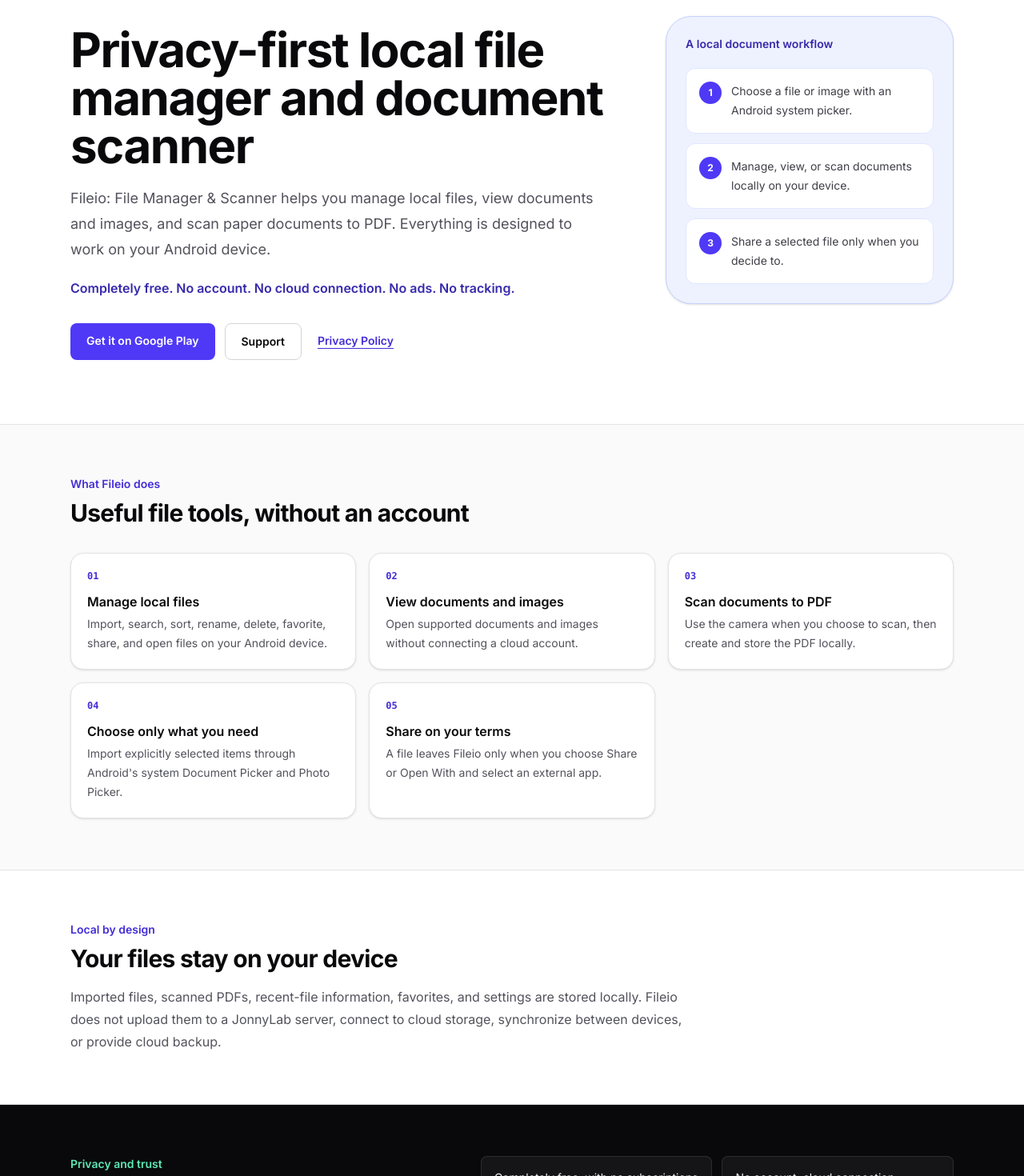
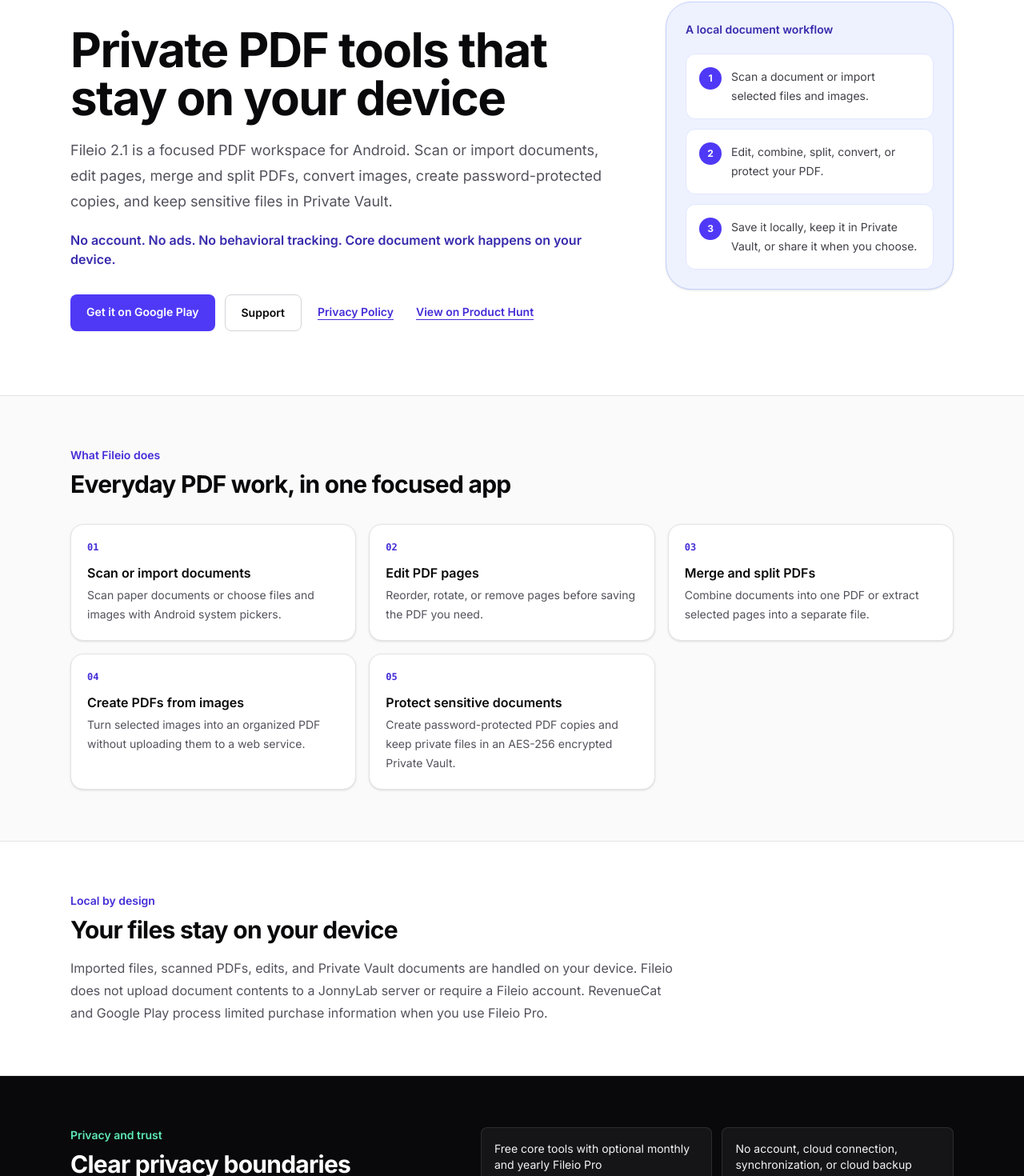
Before and after one commit to iamjohn96/jonnylab, a Next.js app: page /fileio in a window 1280 px wide. Shown: the part 264-1734 px from the top of the page at 80% size. Built offline with nearby package versions, Linux system fonts and the light colour scheme.

Commit message:
Update Fileio landing page for version 2.1
Align Fileio homepage, structured data, and support copy with the current Android private PDF workspace and optional Pro subscriptions.

```diff
--- a/app/fileio/page.tsx
+++ b/app/fileio/page.tsx
@@ -5,55 +5,57 @@
 
 const googlePlayUrl =
   "https://play.google.com/store/apps/details?id=com.jonnylab.fileio";
+const productHuntUrl =
+  "https://www.producthunt.com/products/fileio?launch=fileio";
 
 export const metadata = createPageMetadata({
-  title: "Fileio: File Manager & Scanner | JonnyLab",
+  title: "Fileio — Private PDF Workspace for Android | JonnyLab",
   description:
-    "Fileio is a privacy-first local file manager and document scanner for Android. Completely free, with no account, cloud connection, ads, or tracking.",
+    "Scan, edit, merge, split, protect, and privately store PDFs on your Android device with Fileio 2.1.",
   path: "/fileio",
 });
 
 const features = [
   {
     icon: "01",
-    title: "Manage local files",
+    title: "Scan or import documents",
     description:
-      "Import, search, sort, rename, delete, favorite, share, and open files on your Android device.",
+      "Scan paper documents or choose files and images with Android system pickers.",
   },
   {
     icon: "02",
-    title: "View documents and images",
+    title: "Edit PDF pages",
     description:
-      "Open supported documents and images without connecting a cloud account.",
+      "Reorder, rotate, or remove pages before saving the PDF you need.",
   },
   {
     icon: "03",
-    title: "Scan documents to PDF",
+    title: "Merge and split PDFs",
     description:
-      "Use the camera when you choose to scan, then create and store the PDF locally.",
+      "Combine documents into one PDF or extract selected pages into a separate file.",
   },
   {
     icon: "04",
-    title: "Choose only what you need",
+    title: "Create PDFs from images",
     description:
-      "Import explicitly selected items through Android's system Document Picker and Photo Picker.",
+      "Turn selected images into an organized PDF without uploading them to a web service.",
   },
   {
     icon: "05",
-    title: "Share on your terms",
+    title: "Protect sensitive documents",
     description:
-      "A file leaves Fileio only when you choose Share or Open With and select an external app.",
+      "Create password-protected PDF copies and keep private files in an AES-256 encrypted Private Vault.",
   },
 ];
 
 const workflow = [
-  "Choose a file or image with an Android system picker.",
-  "Manage, view, or scan documents locally on your device.",
-  "Share a selected file only when you decide to.",
+  "Scan a document or import selected files and images.",
+  "Edit, combine, split, convert, or protect your PDF.",
+  "Save it locally, keep it in Private Vault, or share it when you choose.",
 ];
 
 const trustPoints = [
-  "Completely free, with no subscriptions or in-app purchases",
+  "Free core tools with optional monthly and yearly Fileio Pro",
   "No account, cloud connection, synchronization, or cloud backup",
   "No ads, Advertising ID, analytics, or tracking SDKs",
   "Files and app metadata are processed and stored on your device",
@@ -67,15 +69,15 @@
           <div>
             <div className="mb-7"><FileioBrand /></div>
             <h1 className="max-w-3xl text-4xl font-bold tracking-tight text-zinc-950 sm:text-6xl">
-              Privacy-first local file manager and document scanner
+              Private PDF tools that stay on your device
             </h1>
             <p className="mt-5 max-w-2xl text-lg leading-8 text-zinc-600">
-              Fileio: File Manager &amp; Scanner helps you manage local files,
-              view documents and images, and scan paper documents to PDF.
-              Everything is designed to work on your Android device.
+              Fileio 2.1 is a focused PDF workspace for Android. Scan or import
+              documents, edit pages, merge and split PDFs, convert images, create
+              password-protected copies, and keep sensitive files in Private Vault.
             </p>
             <p className="mt-5 max-w-2xl text-base font-semibold text-indigo-800">
-              Completely free. No account. No cloud connection. No ads. No tracking.
+              No account. No ads. No behavioral tracking. Core document work happens on your device.
             </p>
             <div className="mt-8 flex flex-wrap gap-3">
               <a href={googlePlayUrl} target="_blank" rel="noopener noreferrer" className="rounded-lg bg-indigo-600 px-5 py-3 text-sm font-semibold text-white transition-colors hover:bg-indigo-500">
@@ -87,6 +89,9 @@
               <Link href="/fileio/privacy" className="rounded-lg px-2 py-3 text-sm font-semibold text-indigo-700 underline underline-offset-4">
                 Privacy Policy
               </Link>
+              <a href={productHuntUrl} target="_blank" rel="noopener noreferrer" className="rounded-lg px-2 py-3 text-sm font-semibold text-indigo-700 underline underline-offset-4">
+                View on Product Hunt
+              </a>
             </div>
           </div>
           <div className="rounded-[2rem] border border-indigo-200 bg-indigo-50 p-6 shadow-sm">
@@ -110,7 +115,7 @@
           <div className="mb-8 max-w-2xl">
             <p className="mb-2 text-sm font-semibold text-indigo-700">What Fileio does</p>
             <h2 className="text-3xl font-bold tracking-tight text-zinc-950">
-              Useful file tools, without an account
+              Everyday PDF work, in one focused app
             </h2>
           </div>
           <div className="grid grid-cols-1 gap-4 sm:grid-cols-2 lg:grid-cols-3">
@@ -131,10 +136,10 @@
             <p className="mb-2 text-sm font-semibold text-indigo-700">Local by design</p>
             <h2 className="text-3xl font-bold tracking-tight text-zinc-950">Your files stay on your device</h2>
             <p className="mt-4 leading-7 text-zinc-600">
-              Imported files, scanned PDFs, recent-file information, favorites,
-              and settings are stored locally. Fileio does not upload them to a
-              JonnyLab server, connect to cloud storage, synchronize between
-              devices, or provide cloud backup.
+              Imported files, scanned PDFs, edits, and Private Vault documents are
+              handled on your device. Fileio does not upload document contents to a
+              JonnyLab server or require a Fileio account. RevenueCat and Google Play
+              process limited purchase information when you use Fileio Pro.
             </p>
           </div>
         </div>
@@ -152,8 +157,8 @@
       <section className="bg-white">
         <div className="mx-auto flex max-w-6xl flex-col gap-5 px-6 py-12 sm:flex-row sm:items-center sm:justify-between">
           <div>
-            <h2 className="text-2xl font-bold text-zinc-950">Ready to organize your files?</h2>
-            <p className="mt-2 text-zinc-600">Fileio is available on Android.</p>
+            <h2 className="text-2xl font-bold text-zinc-950">Ready to work with your PDFs?</h2>
+            <p className="mt-2 text-zinc-600">Fileio 2.1 is available now on Android.</p>
           </div>
           <div className="flex flex-wrap gap-4 text-sm">
             <a href={googlePlayUrl} target="_blank" rel="noopener noreferrer" className="rounded-lg bg-indigo-600 px-5 py-3 font-semibold text-white transition-colors hover:bg-indigo-500">
--- a/app/fileio/support/page.tsx
+++ b/app/fileio/support/page.tsx
@@ -4,7 +4,7 @@
 export const metadata = createPageMetadata({
   title: "Fileio Support | JonnyLab",
   description:
-    "Support and frequently asked questions for Fileio local file management and document scanning.",
+    "Support and frequently asked questions for Fileio 2.1 PDF tools, Private Vault, and Fileio Pro.",
   path: "/fileio/support",
 });
 
@@ -14,8 +14,16 @@
     a: "No. Fileio does not connect to Google Drive or Dropbox and does not provide cloud synchronization or backup.",
   },
   {
-    q: "Does Fileio require an account or payment?",
-    a: "No. Fileio has no account or login and is completely free, with no subscription, in-app purchase, Premium tier, or Pro tier.",
+    q: "Does Fileio require an account?",
+    a: "No. Fileio has no account or login. Core features are free, and optional Fileio Pro features are available through monthly or yearly subscriptions.",
+  },
+  {
+    q: "How do Fileio Pro purchases work?",
+    a: "Google Play processes Android purchases, and RevenueCat is used to show products, confirm Pro access, and restore purchases. Fileio does not send your document contents to RevenueCat.",
+  },
+  {
+    q: "How does Private Vault protect files?",
+    a: "Private Vault files are encrypted locally with AES-256, and the Vault automatically locks when you leave the app. Keep your device protected and maintain separate copies of important documents.",
   },
   {
     q: "Where are my files and settings stored?",
--- a/app/page.tsx
+++ b/app/page.tsx
@@ -87,8 +87,8 @@
   {
     iconSrc: "/apps/fileio-icon.png",
     name: "Fileio",
-    tagline: "Manage, view, and scan documents in one place",
-    tags: ["Android", "Productivity", "Documents"],
+    tagline: "Scan, edit, merge, split, protect, and privately store PDFs on your Android device",
+    tags: ["Android", "PDF Tools", "Private Vault", "On-Device"],
     href: "/fileio",
     external: false,
     status: "Live on Android",
@@ -189,7 +189,7 @@
           image: "https://jonnylab.app/apps/fileio-icon.png",
           operatingSystem: "Android",
           applicationCategory: "UtilitiesApplication",
-          description: "A file manager, document viewer, and scanner available on Android, with an iOS version in development.",
+          description: "A private PDF workspace for Android with local scanning, page editing, merge and split tools, password-protected copies, and an encrypted Private Vault.",
         },
       },
       {
```
